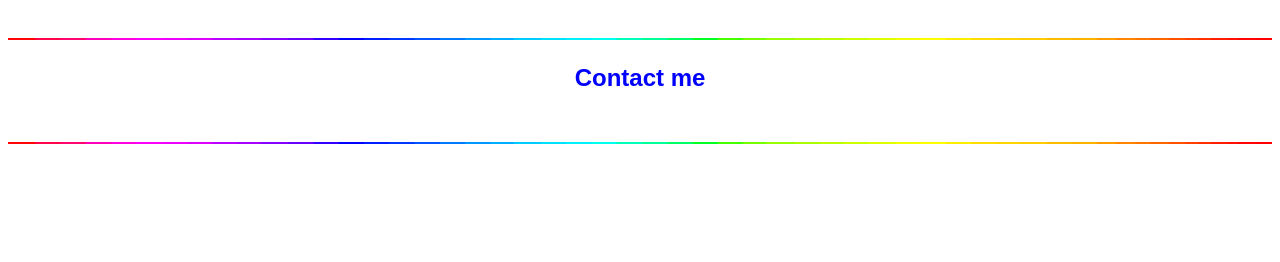
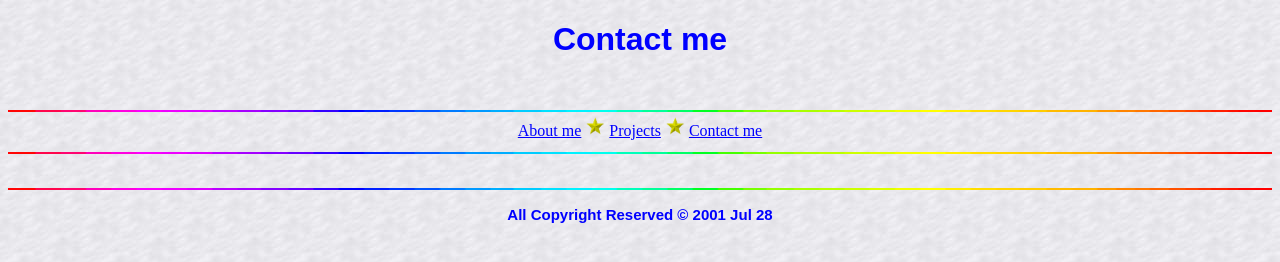
Before and after one commit to FALKONPS/GazaSkyGeeks, a plain HTML site: page Exercise/90sStyle/contact-me.html in a window 1280 px wide. Drawn offline with Linux system fonts and the light colour scheme.

Commit message:
add header and footer

```diff
--- a/Exercise/90sStyle/contact-me.html
+++ b/Exercise/90sStyle/contact-me.html
@@ -5,21 +5,47 @@
     <meta name="viewport" content="width=device-width, initial-scale=1.0" />
     <title>Document</title>
   </head>
-  <body>
-    <main>
+  <body
+    text="#000"
+    link="#00f"
+    vlink="#008000"
+    background="./assets/img/chalk.jpg"
+    alink="#f00"
+  >
+    <header>
+      <center>
+        <font face="arial,helvetica" color="#00f">
+          <h1>Contact me</h1>
+        </font>
+      </center>
+      <nav>
+        <center>
+          <br />
+          <img src="./assets/img/oldbar.gif" height="2px" width="100%" />
+          <br />
+          <a href="./index.html#aboutme-section">About me</a>
+          <img src="./assets/img/16.gif" height="20px" width="20px" />
+
+          <a href="./index.html#project-section">Projects</a>
+          <img src="./assets/img/16.gif" height="20px" width="20px" />
+          <a href="./contact-me.html">Contact me</a>
       <br />
       <img src="./assets/img/oldbar.gif" height="2px" width="100%" />
       <br />
-      <section>
-        <center>
-          <font face="arial,helvetica" color="#00f">
-            <h2>Contact me</h2>
-          </font>
         </center>
-      </section>
+      </nav>
+    </header>
       <br />
       <img src="./assets/img/oldbar.gif" height="2px" width="100%" />
       <br />
+    <main>
     </main>
+    <footer>
+      <center>
+        <font size="1" face="arial,helvetica" color="#00f">
+          <h2>All Copyright Reserved &copy; 2001 Jul 28</h2>
+        </font>
+      </center>
+    </footer>
   </body>
 </html>
```
